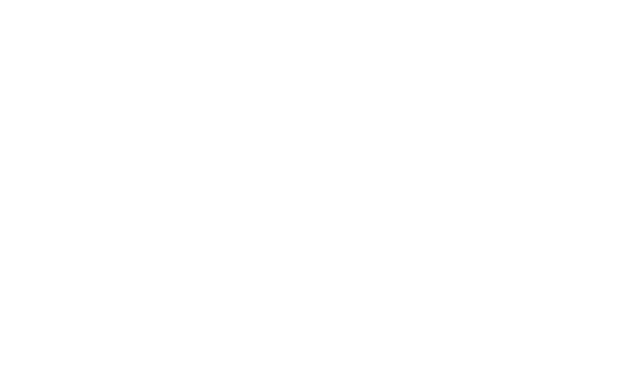
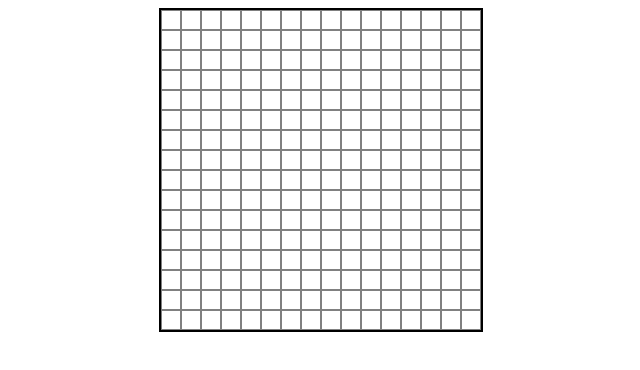
Before and after one commit to Ngonidzashe-Zvenyika/etch-a-sketch, a plain HTML site: page index.html in a window 1280 px wide. Shown: the whole page, without its empty margins (319-959 px from the left). Drawn offline with Linux system fonts and the light colour scheme.

Commit message:
Add code to generate 16x16 grid

```diff
--- a/index.html
+++ b/index.html
@@ -3,8 +3,10 @@
     <head>
         <meta charset="UTF-8">
         <title>Etch-A-Sketch</title>
+        <script src="./script.js" defer></script>
+        <link rel="stylesheet" href="./style.css">
     </head>
     <body>
-
+        <div class="grid"></div>
     </body>
 </html>
--- a/script.js
+++ b/script.js
@@ -0,0 +1,11 @@
+const grid = document.querySelector(".grid");
+
+function createSixteenGrid () {
+    for (i = 1; i <= 256; ++i) {
+        let createDiv = document.createElement("div");
+        createDiv.classList.add("pixel");
+        grid.appendChild(createDiv);
+    }
+}
+
+createSixteenGrid ();
--- a/style.css
+++ b/style.css
@@ -0,0 +1,16 @@
+.grid {
+    display: flex;
+    flex-wrap: wrap;
+    width: 320px;
+    margin: auto;
+    background-color: aquamarine;
+    border: 2px solid black;
+}
+
+.pixel {
+    box-sizing: border-box;
+    height: 20px;
+    width: 20px;
+    border: 1px solid grey;
+    background-color: white;
+}
```
